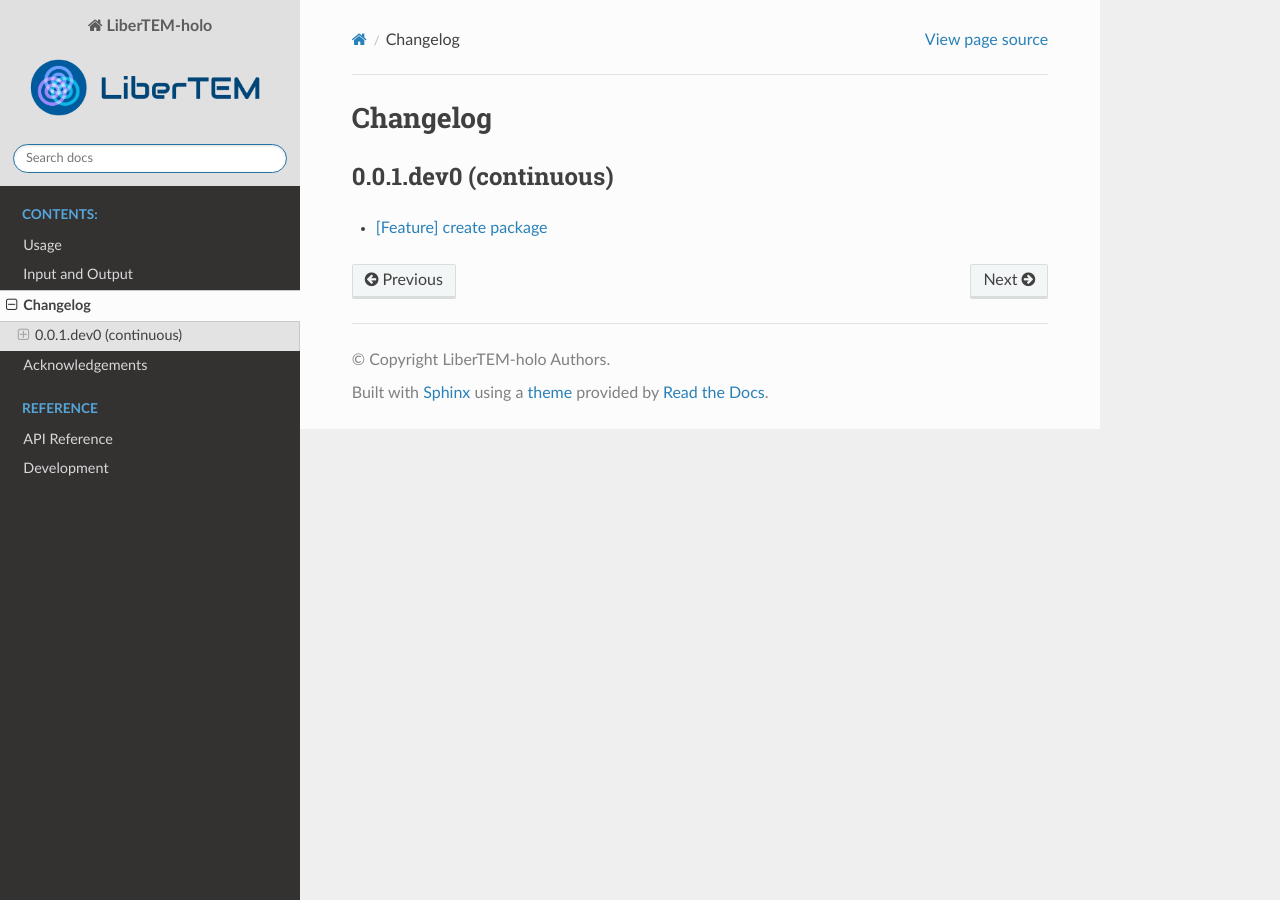
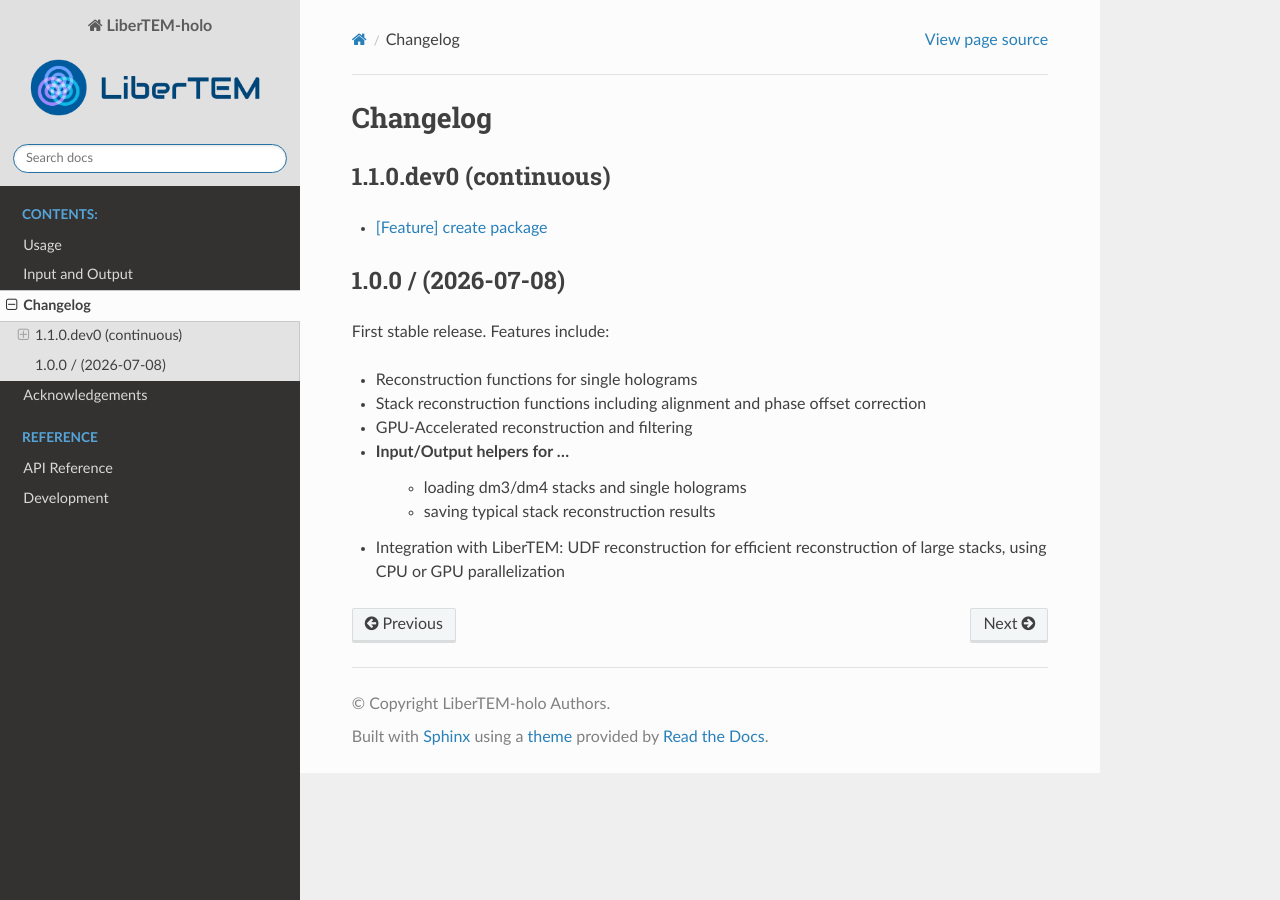
Before and after one commit to LiberTEM/LiberTEM-holo, a Sphinx documentation site: the page built from docs/source/changelog.rst, in a window 1280 px wide. Built offline with Sphinx 7.4.7 and the Read the Docs theme 3.1.0, drawn with Linux system fonts in a browser that asks for light colours; pages that are not in the unit, such as notebooks, are missing from menus.

Commit message:
Changelog draft

```diff
--- a/docs/source/changelog.rst
+++ b/docs/source/changelog.rst
@@ -2,12 +2,27 @@ Changelog
 =========
 
 .. _continuous:
-.. _latest:
 
-0.0.1.dev0 (continuous)
+1.1.0.dev0 (continuous)
 #######################
 
 .. toctree::
    :glob:
 
    changelog/*/*
+
+.. _latest:
+
+1.0.0 / (2026-07-08)
+####################
+
+First stable release. Features include:
+
+- Reconstruction functions for single holograms
+- Stack reconstruction functions including alignment and phase offset correction
+- GPU-Accelerated reconstruction and filtering
+- Input/Output helpers for ...
+    - loading dm3/dm4 stacks and single holograms
+    - saving typical stack reconstruction results
+- Integration with LiberTEM: UDF reconstruction for efficient reconstruction
+  of large stacks, using CPU or GPU parallelization
```
